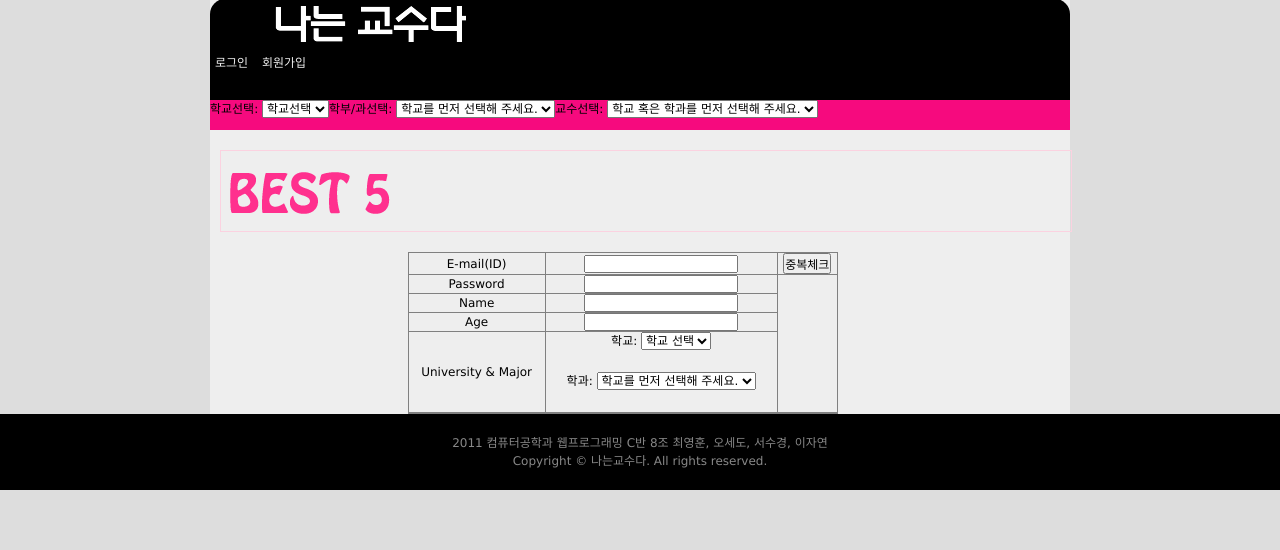
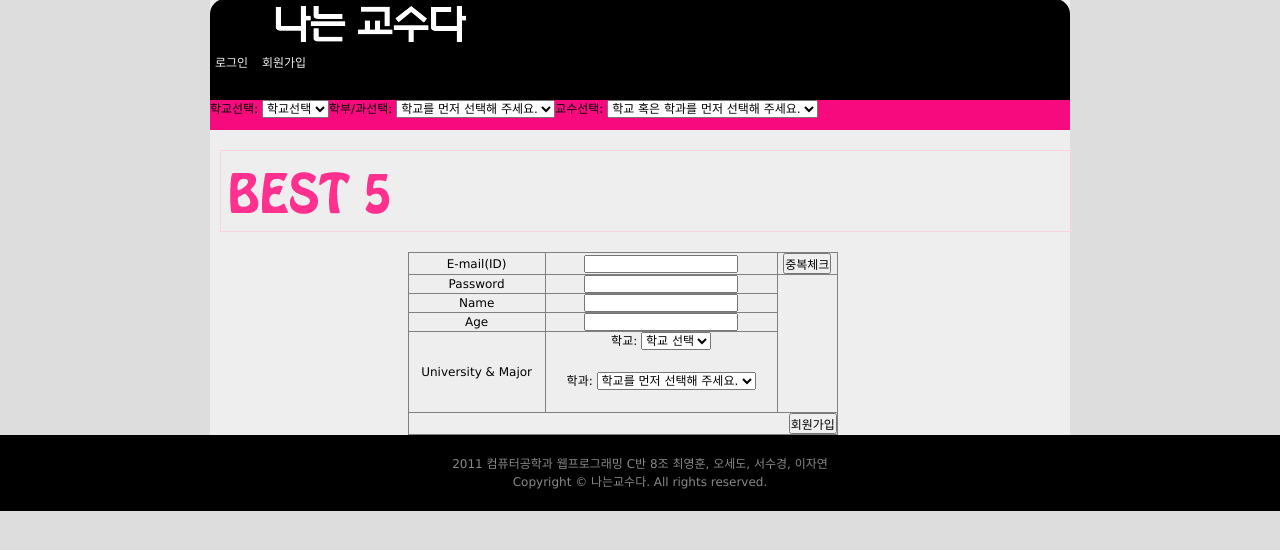
Before and after one commit to zerohun/Im-professor, a PHP site: page /join.php in a window 1280 px wide. Shown: the part 21-571 px from the top of the page. Run offline with PHP 8.4, Linux system fonts and the light colour scheme; data that the repository does not hold is empty; a stand-in replaces the project's code that opens the database connection; some libraries are stand-ins or nearby versions.

Commit message:
Edit join.php

```diff
--- a/id_check.php
+++ b/id_check.php
@@ -18,13 +18,14 @@ require_once ('common.php');
 		echo 'alert ( "사용해도 좋아요~" );';
 		echo 'opener.document.getElementById("email").readOnly = "true";';
 		echo 'opener.document.getElementById("submitbutton").type = "submit";';
+		echo 'opener.document.getElementById("submitbutton").onclick = "";';
 		echo 'window.close ();';
 		echo '</script>';
 	} else {
 		echo '<script type = "text/javascript">';
 		echo 'alert ( "이미 가입된 이메일 주소입니다." );';
 		echo 'opener.document.getElementById("email").value="";';
-		echo 'opener.document.getElementById("submitbutton").type = "hidden";';
+		echo 'opener.document.getElementById("submitbutton").type = "button";';
 		echo 'window.close ();';
 		echo '</script>';
 	}
--- a/join.php
+++ b/join.php
@@ -131,7 +131,7 @@ require_once ('config.php');
 				</tr>
 				<tr>
 					<td colspan="6" align="right">
-					<input type="hidden" id="submitbutton" value="회원가입" style="padding:5px 10px ; text-align:center ;" >
+					<input type="button" id="submitbutton" value="회원가입" style="text-align:center;" onclick = "alert ( '야 중복체크해' )" >
 					</td>
 				</tr>
 			</table>
```
